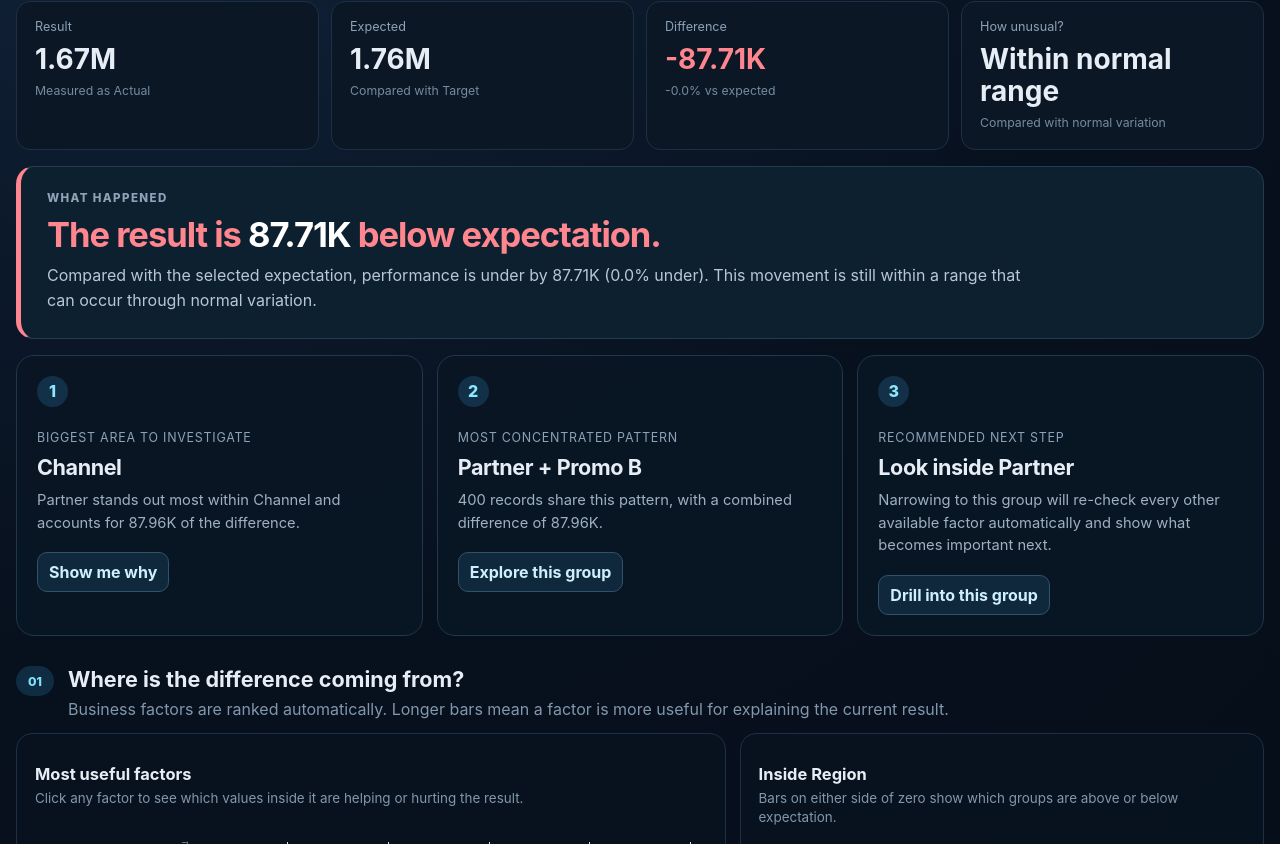
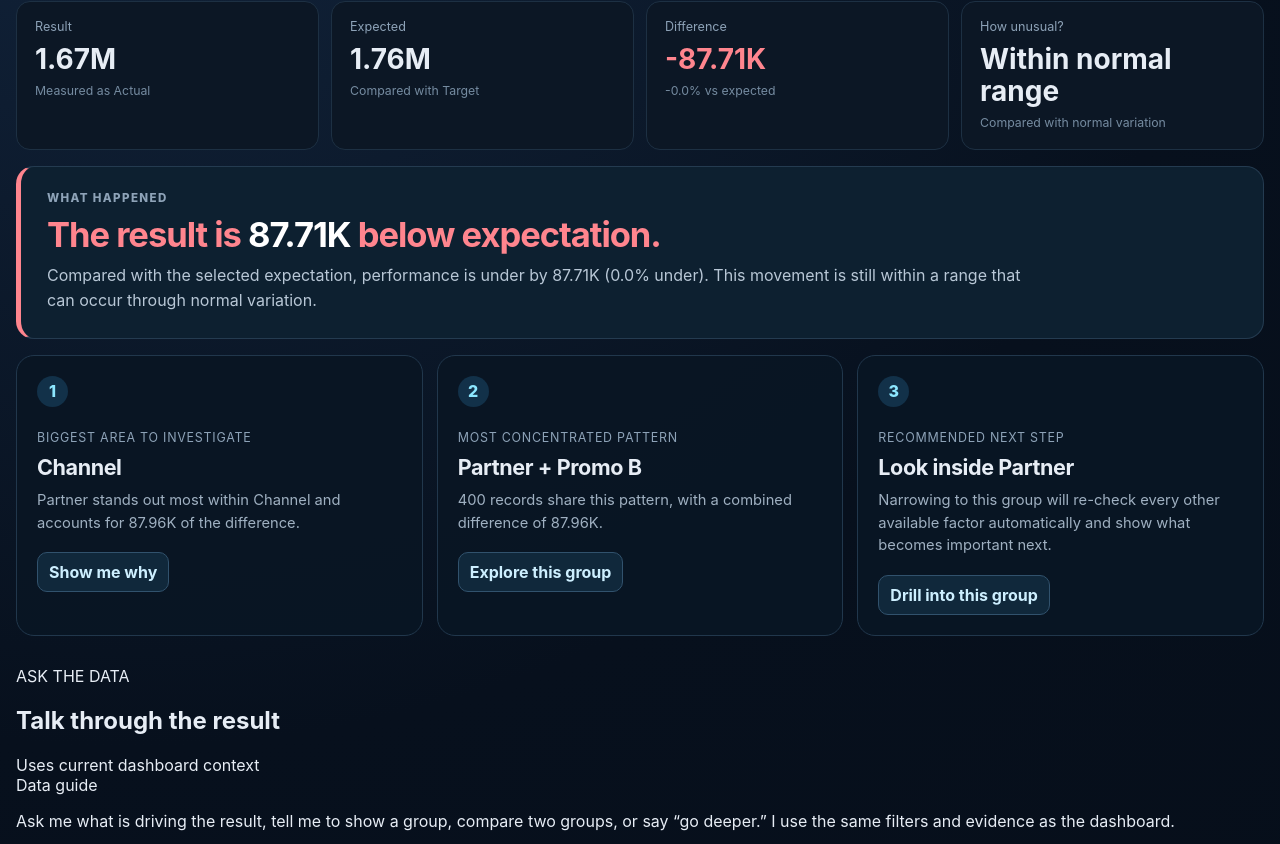
Before and after one commit to yashumani/drill-down-anamoly, a React (Vite) app: page / in a window 1280 px wide. Shown: the part 416-1260 px from the top of the page. Built offline with nearby package versions, Linux system fonts and the light colour scheme.

Commit message:
Wire conversational analytics into dashboard state

```diff
--- a/src/App.tsx
+++ b/src/App.tsx
@@ -5,6 +5,8 @@ import { investigate } from './lib/anomaly';
 import { parseDataFile } from './lib/io';
 import { profileFields } from './lib/profile';
 import { ContributionBars, DimensionLandscape, DrillTree, InteractionList } from './components/Visuals';
+import { ChatPanel } from './components/ChatPanel';
+import type { ChatAction } from './lib/chatEngine';
 import type { DataRow, DimensionScore, Predicate } from './types';
 
 const format = (n: number) => Intl.NumberFormat('en-US', { notation: 'compact', maximumFractionDigits: 2 }).format(n);
@@ -42,6 +44,13 @@ export default function App() {
     }
     setPredicates(merged);
     setSelectedDimension('');
+  };
+
+  const handleChatAction = (action: ChatAction) => {
+    if (action.type === 'drill' && action.predicates?.length) drill(action.predicates);
+    if (action.type === 'reset') { setPredicates([]); setSelectedDimension('region'); }
+    if (action.type === 'back') setPredicates((prev) => prev.slice(0, -1));
+    if (action.type === 'select-dimension' && action.dimension) setSelectedDimension(action.dimension);
   };
 
   async function loadFile(file: File | undefined) {
@@ -104,6 +113,8 @@ export default function App() {
       <Metric label="How unusual?" value={plainAnomaly(result.anomalyScore)} helper="Compared with normal variation" tone={result.anomalyScore >= 2 ? 'warn' : undefined} />
     </section>
 
+    <section className="guided-layout">
+      <div className="guided-main">
         <section className={`story-banner ${tone}`}>
           <div className="story-kicker">WHAT HAPPENED</div>
           <h2>The result is <span>{format(Math.abs(result.variance))}</span> {direction} expectation.</h2>
@@ -131,6 +142,18 @@ export default function App() {
             primary={topDriver?.topCategory ? `Look inside ${topDriver.topCategory.value}` : 'Compare another segment'}
             detail={topDriver?.topCategory ? `Narrowing to this group will re-check every other available factor automatically and show what becomes important next.` : 'Select a business factor below to continue the investigation.'}
             action={topDriver?.topCategory ? <button onClick={() => drill([{ dimension: topDriver.dimension, value: topDriver.topCategory!.value }])}>Drill into this group</button> : null}
+          />
+        </section>
+      </div>
+
+      <ChatPanel
+        rows={rows}
+        dimensions={dimensions}
+        actualKey={actualKey}
+        expectedKey={expectedKey || undefined}
+        predicates={predicates}
+        result={result}
+        onAction={handleChatAction}
       />
     </section>
 
```
Lines whose indentation alone changed are shown as unchanged.
